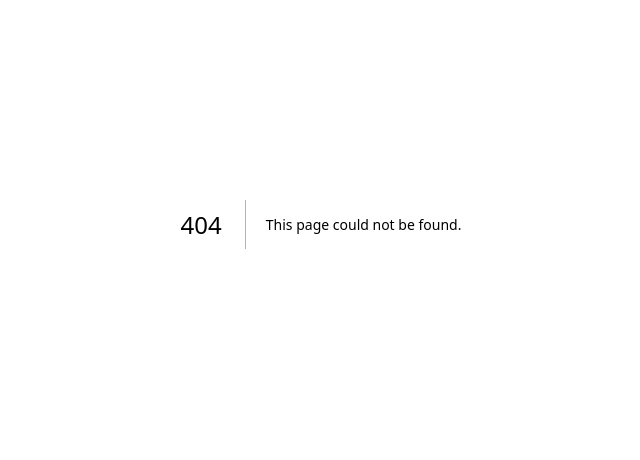
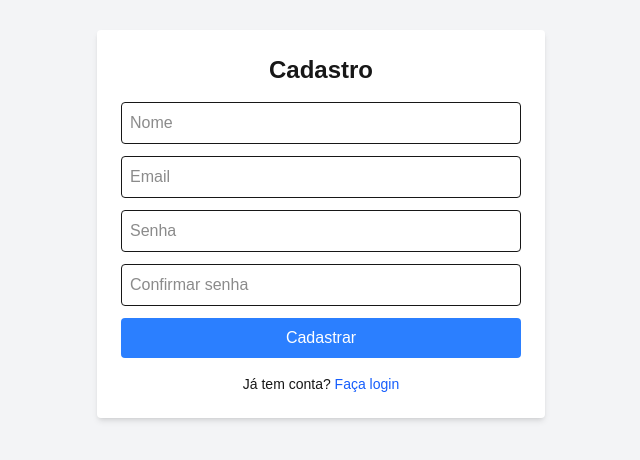
Before and after one commit to evandroluizrd/kanbanize, a Next.js app in the folder kanbanize/: page /cadastro in a window 1280 px wide. Before the commit this address had no page. Shown: the part 176-636 px from the top of the page, without its empty margins (319-959 px from the left). Built offline with nearby package versions, Linux system fonts and the light colour scheme.

Commit message:
Teste - Tela de Cadastro e Login

```diff
--- /dev/null
+++ b/kanbanize/src/app/cadastro/page.tsx
@@ -0,0 +1,82 @@
+'use client';
+
+import Link from 'next/link';
+import { useState } from 'react';
+import Input from '../../components/Input';
+import FormButton from '../../components/FormButton';
+import ErrorMessage from '../../components/ErrorMessage';
+
+export default function CadastroPage() {
+  const [nome, setNome] = useState('');
+  const [email, setEmail] = useState('');
+  const [senha, setSenha] = useState('');
+  const [confirmarSenha, setConfirmarSenha] = useState('');
+  const [erro, setErro] = useState('');
+
+  const handleSubmit = (e: React.FormEvent) => {
+    e.preventDefault();
+
+    if (!nome || !email || !senha || !confirmarSenha) {
+      setErro('Preencha todos os campos.');
+      return;
+    }
+
+    if (senha !== confirmarSenha) {
+      setErro('As senhas não coincidem.');
+      return;
+    }
+
+    setErro('');
+    alert('Cadastro enviado!');
+  };
+
+  return (
+    <div className="min-h-screen flex items-center justify-center bg-gray-100 px-4">
+      <form
+        onSubmit={handleSubmit}
+        className="bg-white shadow-md rounded p-6 w-full max-w-md"
+      >
+        <h1 className="text-2xl font-bold mb-4 text-center">Cadastro</h1>
+
+        <ErrorMessage message={erro} />
+
+        <Input
+          type="text"
+          placeholder="Nome"
+          value={nome}
+          onChange={(e) => setNome(e.target.value)}
+        />
+
+        <Input
+          type="email"
+          placeholder="Email"
+          value={email}
+          onChange={(e) => setEmail(e.target.value)}
+        />
+
+        <Input
+          type="password"
+          placeholder="Senha"
+          value={senha}
+          onChange={(e) => setSenha(e.target.value)}
+        />
+
+        <Input
+          type="password"
+          placeholder="Confirmar senha"
+          value={confirmarSenha}
+          onChange={(e) => setConfirmarSenha(e.target.value)}
+        />
+
+        <FormButton label="Cadastrar" />
+
+        <p className="text-sm text-center mt-4">
+          Já tem conta?{' '}
+          <Link href="/login" className="text-blue-600 hover:underline">
+            Faça login
+          </Link>
+        </p>
+      </form>
+    </div>
+  );
+}
--- /dev/null
+++ b/kanbanize/src/app/login/page.tsx
@@ -0,0 +1,61 @@
+'use client';
+
+import Link from 'next/link';
+import { useState } from 'react';
+import Input from '../../components/Input';
+import FormButton from '../../components/FormButton';
+import ErrorMessage from '../../components/ErrorMessage';
+
+export default function LoginPage() {
+  const [email, setEmail] = useState('');
+  const [senha, setSenha] = useState('');
+  const [erro, setErro] = useState('');
+
+  const handleSubmit = (e: React.FormEvent) => {
+    e.preventDefault();
+
+    if (!email || !senha) {
+      setErro('Preencha todos os campos.');
+      return;
+    }
+
+    setErro('');
+    alert('Login enviado!');
+  };
+
+  return (
+    <div className="min-h-screen flex items-center justify-center bg-gray-100 px-4">
+      <form
+        onSubmit={handleSubmit}
+        className="bg-white shadow-md rounded p-6 w-full max-w-md"
+      >
+        <h1 className="text-2xl font-bold mb-4 text-center">Login</h1>
+
+        <ErrorMessage message={erro} />
+
+        <Input
+          type="email"
+          placeholder="Email"
+          value={email}
+          onChange={(e) => setEmail(e.target.value)}
+        />
+
+        <Input
+          type="password"
+          placeholder="Senha"
+          value={senha}
+          onChange={(e) => setSenha(e.target.value)}
+        />
+
+        <FormButton label="Entrar" />
+
+        <p className="text-sm text-center mt-4">
+          Não tem conta?{' '}
+          <Link href="/cadastro" className="text-blue-600 hover:underline">
+            Cadastre-se
+          </Link>
+        </p>
+      </form>
+    </div>
+  );
+}
--- /dev/null
+++ b/kanbanize/src/components/ErrorMessage.tsx
@@ -0,0 +1,9 @@
+type ErrorMessageProps = {
+    message: string;
+  };
+
+  export default function ErrorMessage({ message }: ErrorMessageProps) {
+    if (!message) return null;
+
+    return <p className="text-red-500 text-sm mb-3">{message}</p>;
+  }
--- /dev/null
+++ b/kanbanize/src/components/FormButton.tsx
@@ -0,0 +1,14 @@
+type FormButtonProps = {
+    label: string;
+  };
+
+  export default function FormButton({ label }: FormButtonProps) {
+    return (
+      <button
+        type="submit"
+        className="w-full bg-blue-500 text-white p-2 rounded hover:bg-blue-600"
+      >
+        {label}
+      </button>
+    );
+  }
--- /dev/null
+++ b/kanbanize/src/components/Input.tsx
@@ -0,0 +1,18 @@
+type InputProps = {
+    type: string;
+    placeholder: string;
+    value: string;
+    onChange: (e: React.ChangeEvent<HTMLInputElement>) => void;
+  };
+
+  export default function Input({ type, placeholder, value, onChange }: InputProps) {
+    return (
+      <input
+        type={type}
+        placeholder={placeholder}
+        value={value}
+        onChange={onChange}
+        className="w-full p-2 border rounded mb-3"
+      />
+    );
+  }
```
Also changed, not shown: 1 other file (tests, documents, lock files or other folders).
